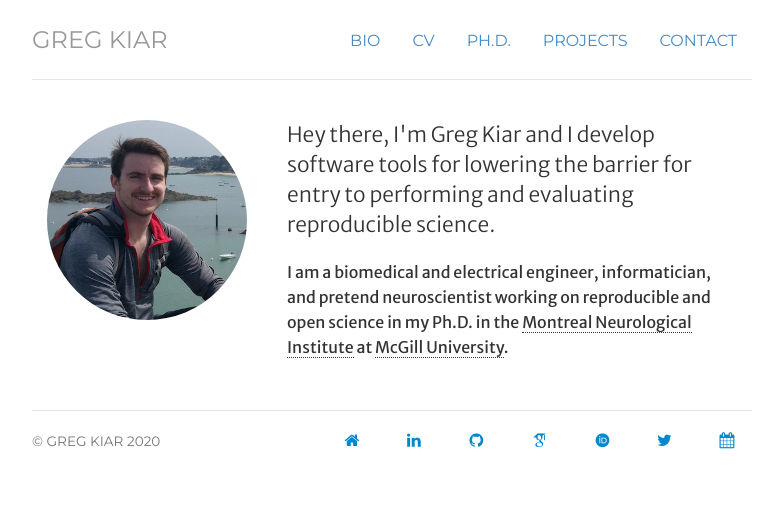
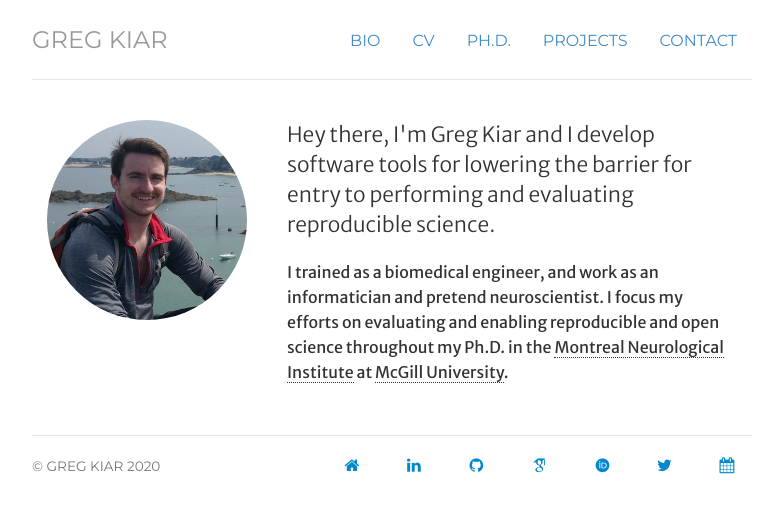
Before and after one commit to gkiar/gkiar.github.io, a Jekyll site: the page built from index.html, in a window 1280 px wide. Shown: the top 513 px of the page, without its empty margins (248-1031 px from the left). Built offline with Jekyll 4.4.1, drawn with Linux system fonts in a browser that asks for light colours; nearby versions of some CDN libraries; some web fonts are replaced.

Commit message:
updated index

```diff
--- a/index.html
+++ b/index.html
@@ -13,7 +13,7 @@ description: Home
 	</div>
 	<div itemscope itemtype="http://data-vocabulary.org/Person" class="col-sm-8">
 	<p class="lead">Hey there, I'm <span itemprop="name">Greg Kiar</span> and I develop software tools for lowering the barrier for entry to performing and evaluating reproducible science.</p>
-	<p>I am a <span itemprop="title">biomedical and electrical engineer</span>, <span itemprop="title">informatician</span>, and <span itemprop="title">pretend neuroscientist</span> working on reproducible and open science in my Ph.D. in the <a href="http://www.mcgill.ca/neuro/neuro-brain-research-patient-care-and-training">Montreal Neurological Institute</a> at <span itemprop="affiliation"><a href="http://mcgill.ca">McGill University</a></span>.</p>
+	<p>I trained as a <span itemprop="title">biomedical engineer</span>, and work as an <span itemprop="title">informatician</span> and <span itemprop="title">pretend neuroscientist</span>. I focus my efforts on evaluating and enabling reproducible and open science throughout my Ph.D. in the <a href="http://www.mcgill.ca/neuro/neuro-brain-research-patient-care-and-training">Montreal Neurological Institute</a> at <span itemprop="affiliation"><a href="http://mcgill.ca">McGill University</a></span>.</p>
 	</div>
 </div>
 <!-- </div> -->
```
